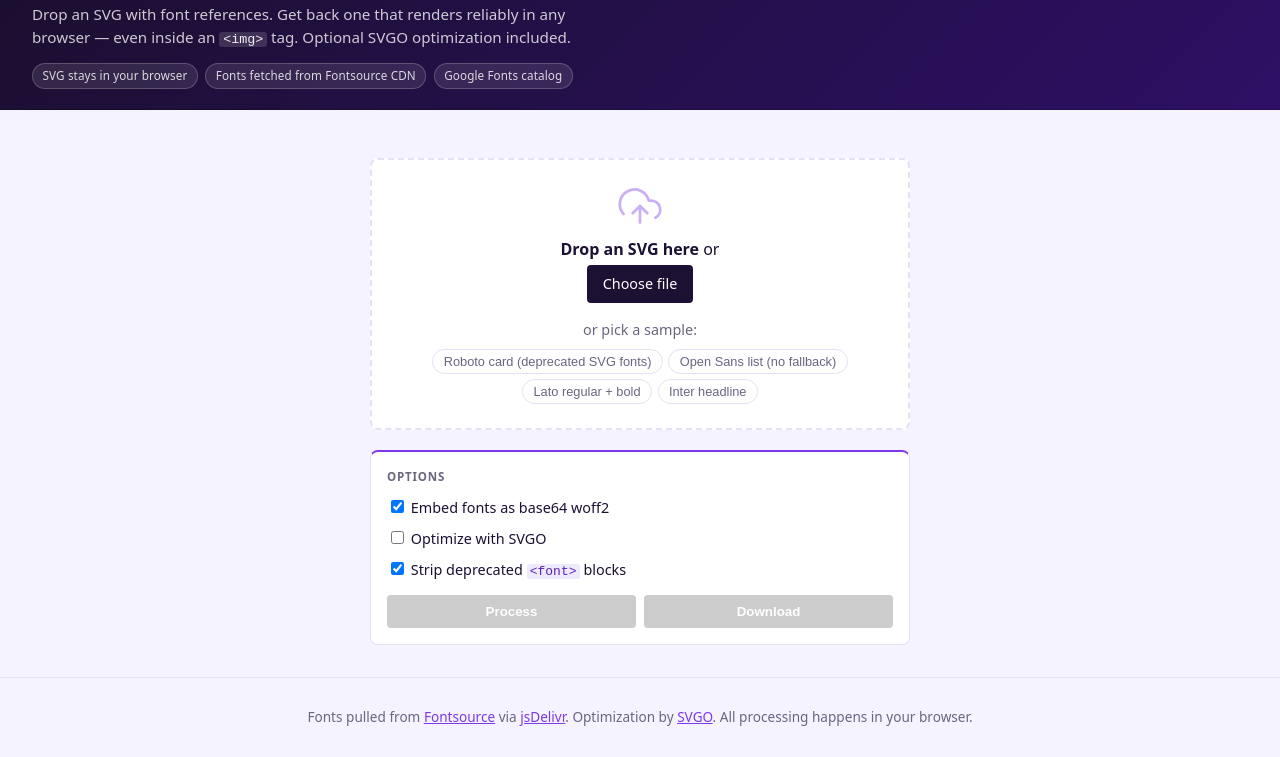
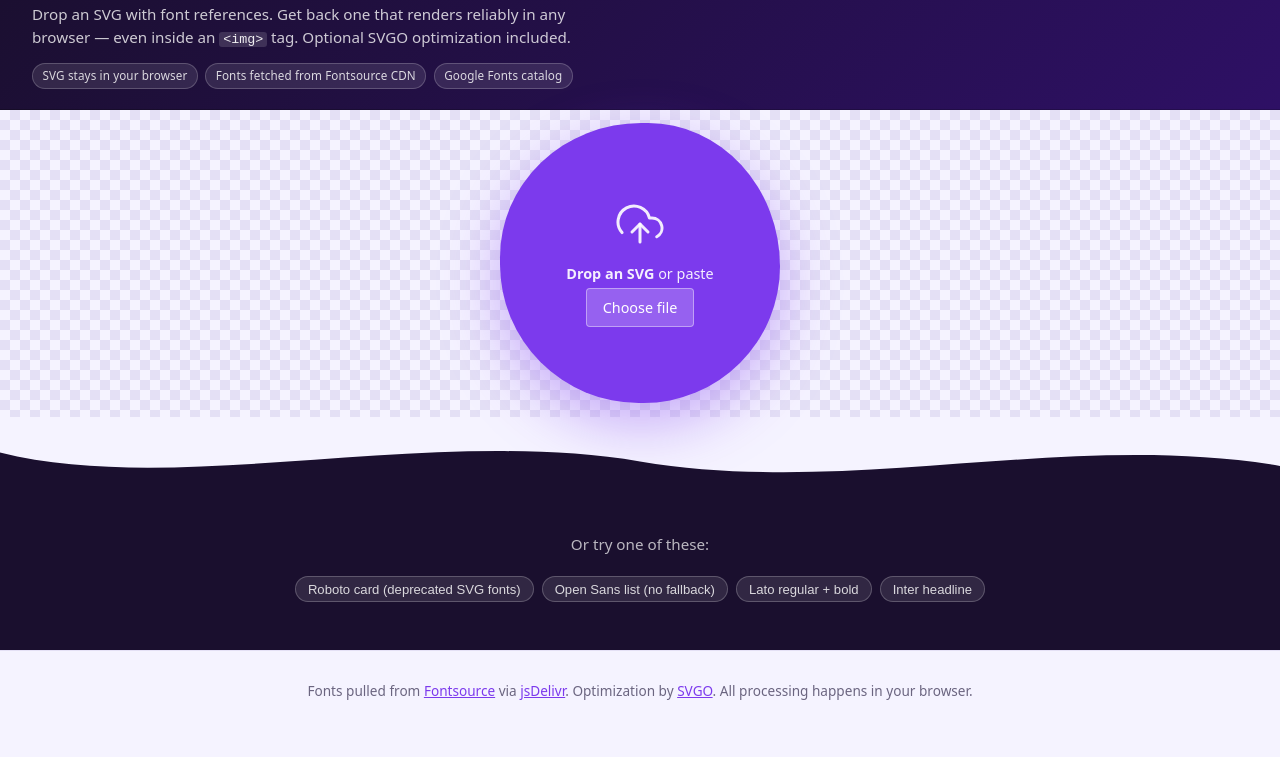
Before and after one commit to khawkins98/svgomg-font, a website built with Vite: page index.html in a window 1280 px wide. Shown: the part 69-826 px from the top of the page. After the commit the page ends 800 px from the top, so only its background shows below. Built offline with nearby package versions, Linux system fonts and the light colour scheme.

Commit message:
layout: Squoosh-style full-viewport blob hero, wave separator, dark samples section
- Full-viewport checkered drop zone as hero background
- Large animated organic blob (border-radius morph) as drop target
- White icon + translucent file-button in blob context
- Wave SVG separator transitions into dark #1a0f2e samples section
- Samples moved out of dropzone into wave section
- Options panel hidden until file loaded (display:none → flex on has-file)
- body/main flex-column so upload-strip fills remaining viewport height

```diff
--- a/index.html
+++ b/index.html
@@ -33,13 +33,11 @@
             <line x1="12" y1="12" x2="12" y2="21"></line>
             <path d="M20.39 18.39A5 5 0 0 0 18 9h-1.26A8 8 0 1 0 3 16.3"></path>
           </svg>
-          <p><strong>Drop an SVG here</strong> or</p>
+          <p><strong>Drop an SVG</strong> or paste</p>
           <label class="file-button">
             Choose file
             <input type="file" id="file-input" accept=".svg,image/svg+xml" />
           </label>
-          <p class="or">or pick a sample:</p>
-          <div class="samples" id="samples"></div>
         </div>
 
         <div class="options">
@@ -63,6 +61,16 @@
         </div>
 
       </section>
+
+      <div class="wave-section">
+        <svg class="wave-svg" viewBox="0 0 1440 100" xmlns="http://www.w3.org/2000/svg" preserveAspectRatio="none" aria-hidden="true">
+          <path d="M0,40 C200,90 480,10 720,50 C960,90 1200,15 1440,55 L1440,100 L0,100 Z" fill="#1a0f2e"/>
+        </svg>
+        <div class="samples-area">
+          <p class="samples-label">Or try one of these:</p>
+          <div class="samples" id="samples"></div>
+        </div>
+      </div>
 
       <div class="report" id="report" role="status" aria-live="polite" aria-atomic="true"></div>
 
--- a/src/style.css
+++ b/src/style.css
@@ -17,6 +17,9 @@ body {
   background: var(--bg);
   color: var(--fg);
   line-height: 1.5;
+  display: flex;
+  flex-direction: column;
+  min-height: 100vh;
 }
 
 header {
@@ -68,30 +71,40 @@ code {
 main {
   display: flex;
   flex-direction: column;
-  align-items: center;
-  gap: 1.5rem;
-  padding: 3rem 2rem 2rem;
-  max-width: 1400px;
-  margin: 0 auto;
+  flex: 1;
 }
 
 body.has-file main {
-  align-items: stretch;
   padding: 1.25rem 2rem;
+  gap: 1.25rem;
+  max-width: 1400px;
+  margin: 0 auto;
+  width: 100%;
 }
 
+/* ── hero upload strip ── */
 .upload-strip {
+  flex: 1;
   display: flex;
-  flex-direction: column;
-  gap: 1.25rem;
-  width: 100%;
-  max-width: 540px;
+  align-items: center;
+  justify-content: center;
+  background-color: var(--bg);
+  background-image:
+    linear-gradient(45deg, var(--border) 25%, transparent 25%),
+    linear-gradient(-45deg, var(--border) 25%, transparent 25%),
+    linear-gradient(45deg, transparent 75%, var(--border) 75%),
+    linear-gradient(-45deg, transparent 75%, var(--border) 75%);
+  background-size: 20px 20px;
+  background-position: 0 0, 0 10px, 10px -10px, -10px 0;
 }
 
 body.has-file .upload-strip {
+  flex: none;
   flex-direction: row;
   align-items: flex-start;
-  max-width: none;
+  justify-content: flex-start;
+  background: none;
+  background-image: none;
   gap: 1.5rem;
 }
 
@@ -111,28 +124,72 @@ body.has-file .options {
 }
 
 .dropzone {
+  width: 280px;
+  height: 280px;
+  border: none;
+  border-radius: 62% 58% 54% 60% / 58% 62% 60% 56%;
+  padding: 2rem;
+  background: var(--accent);
+  color: #fff;
+  text-align: center;
+  cursor: pointer;
+  display: flex;
+  flex-direction: column;
+  align-items: center;
+  justify-content: center;
+  animation: blob-drift 8s ease-in-out infinite;
+  transition: transform .25s, background .2s;
+  box-shadow: 0 20px 60px rgba(124,58,237,.4);
+}
+.dropzone.drag {
+  background: #6d28d9;
+  transform: scale(1.06);
+  animation-play-state: paused;
+}
+.dropzone p { margin: .2rem 0; color: rgba(255,255,255,.92); font-size: .9rem; }
+
+@keyframes blob-drift {
+  0%,100% { border-radius: 62% 58% 54% 60% / 58% 62% 60% 56%; }
+  25%      { border-radius: 56% 64% 58% 54% / 62% 56% 64% 60%; }
+  50%      { border-radius: 58% 56% 62% 58% / 60% 64% 56% 62%; }
+  75%      { border-radius: 64% 58% 56% 62% / 56% 60% 62% 58%; }
+}
+
+body.has-file .dropzone {
+  width: auto;
+  height: auto;
   border: 2px dashed var(--border);
   border-radius: 8px;
-  padding: 1.5rem 1.25rem;
+  padding: 1.25rem;
   background: var(--card);
-  text-align: center;
-  transition: border-color .2s, background .2s;
+  color: var(--fg);
+  animation: none;
+  box-shadow: none;
+  transition: border-color .15s, background .15s;
 }
-.dropzone.drag { border-color: var(--accent); background: #ede9fe; }
-.dropzone p { margin: .25rem 0; }
-.dropzone .or { color: var(--muted); font-size: .9em; margin-top: 1rem; }
+body.has-file .dropzone.drag { border-color: var(--accent); background: #ede9fe; }
+body.has-file .dropzone p { color: inherit; margin: .25rem 0; }
 
 .dropzone-icon {
   display: block;
+  width: 3rem;
+  height: 3rem;
+  margin: 0 auto .75rem;
+  color: rgba(255,255,255,.9);
+  transition: transform .2s;
+}
+.dropzone:hover .dropzone-icon { transform: translateY(-4px); }
+.dropzone.drag .dropzone-icon { transform: scale(1.1); }
+
+body.has-file .dropzone-icon {
+  color: var(--accent);
+  opacity: .4;
   width: 2.75rem;
   height: 2.75rem;
-  margin: 0 auto .6rem;
-  color: var(--accent);
-  opacity: .4;
-  transition: opacity .2s;
+  margin-bottom: .6rem;
 }
-.dropzone:hover .dropzone-icon,
-.dropzone.drag .dropzone-icon { opacity: .7; }
+body.has-file .dropzone:hover .dropzone-icon,
+body.has-file .dropzone.drag .dropzone-icon { opacity: .7; transform: none; }
 
 .file-button {
   display: inline-block;
@@ -145,39 +202,46 @@ body.has-file .options {
 }
 .file-button input { display: none; }
 
+body:not(.has-file) .file-button {
+  background: rgba(255,255,255,.2);
+  border: 1px solid rgba(255,255,255,.4);
+  color: #fff;
+}
+body:not(.has-file) .file-button:hover { background: rgba(255,255,255,.32); }
+
 .samples {
   display: flex;
   flex-wrap: wrap;
-  gap: .35rem;
+  gap: .5rem;
   justify-content: center;
-  margin-top: .5rem;
 }
 .samples button {
-  font-size: .8rem;
-  padding: .25rem .65rem;
-  background: #fff;
-  border: 1px solid var(--border);
+  font-size: .82rem;
+  padding: .3rem .75rem;
+  background: rgba(255,255,255,.1);
+  border: 1px solid rgba(255,255,255,.22);
   border-radius: 999px;
   cursor: pointer;
-  color: var(--muted);
+  color: rgba(255,255,255,.82);
   transition: border-color .15s, background .15s, color .15s;
 }
 .samples button:hover {
-  border-color: var(--accent);
-  background: #ede9fe;
-  color: var(--accent);
+  background: rgba(167,139,250,.3);
+  border-color: #a78bfa;
+  color: #fff;
 }
 
 .options {
+  display: none;
   background: var(--card);
   padding: 1rem;
   border-radius: 8px;
   border: 1px solid var(--border);
   border-top: 2px solid var(--accent);
-  display: flex;
   flex-direction: column;
   gap: .6rem;
 }
+body.has-file .options { display: flex; }
 
 .opts-heading {
   margin: 0 0 .1rem;
@@ -301,6 +365,21 @@ body.has-file .previews {
   font-family: ui-monospace, SFMono-Regular, Menlo, monospace;
 }
 
+/* ── wave + samples section ── */
+.wave-section { flex-shrink: 0; }
+body.has-file .wave-section { display: none; }
+.wave-svg { display: block; width: 100%; margin-bottom: -1px; }
+.samples-area {
+  background: #1a0f2e;
+  padding: 1.75rem 2rem 3rem;
+  text-align: center;
+}
+.samples-label {
+  margin: 0 0 1.25rem;
+  color: rgba(255,255,255,.7);
+  font-size: .95rem;
+}
+
 footer {
   padding: 1rem 2rem;
   color: var(--muted);
```
